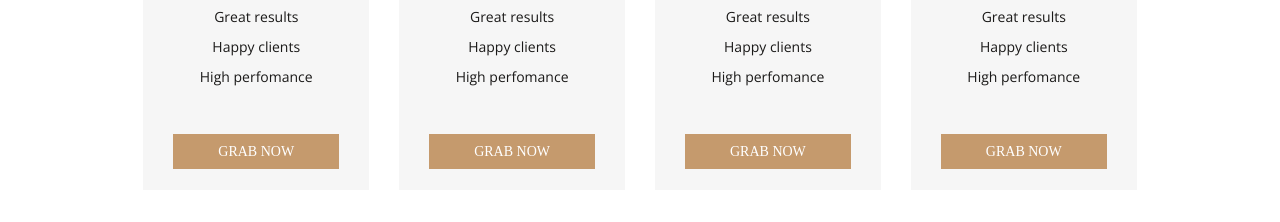
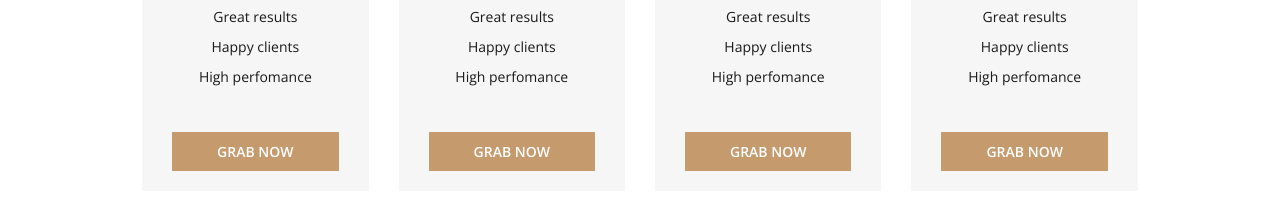
Before and after one commit to DuncanDrag/Darson-Family, a plain HTML site: page index.html in a window 1280 px wide. Shown: the part 1540-1762 px from the top of the page. Drawn offline with nearby package versions, Linux system fonts and the light colour scheme.

Commit message:
change fonts

```diff
--- a/css/style.css
+++ b/css/style.css
@@ -142,6 +142,8 @@ body {
     background: #c59a6d;
     color: rgb(255, 255, 255);
     font-size: 14px;
+    font-family: 'Open Sans', sans-serif;
+    font-weight: bold;
     text-transform: uppercase;
 }
 /* prices */
```
